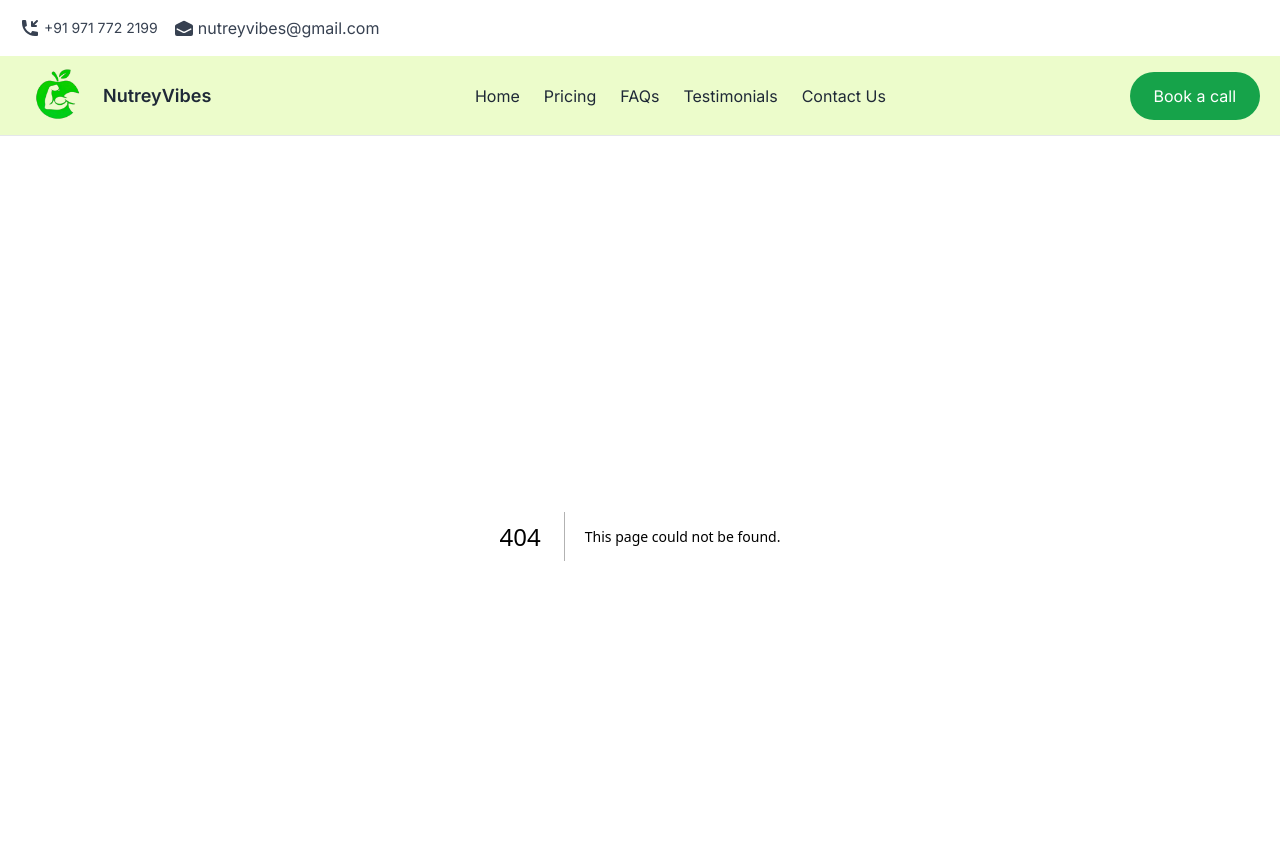
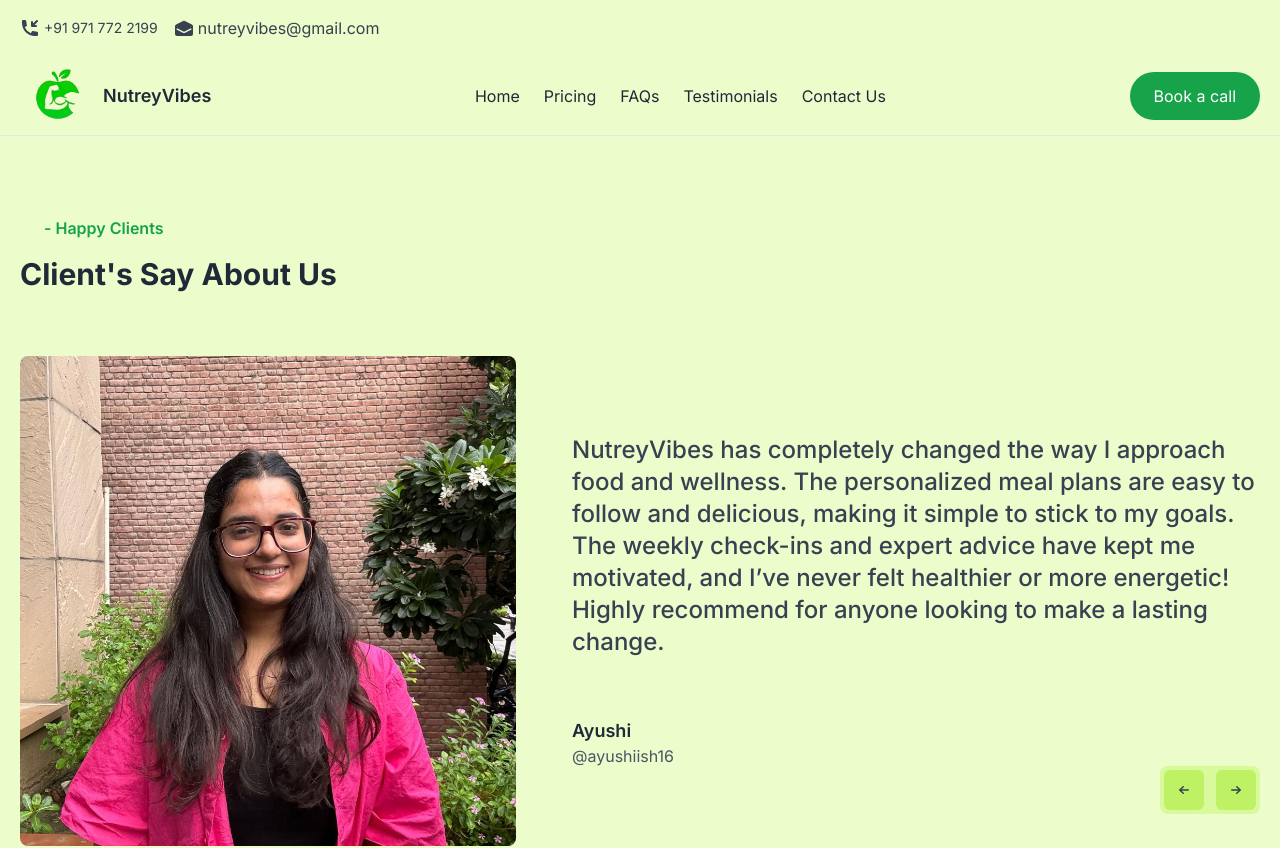
Before and after one commit to vishal7245/nutreyvibes, a Next.js app: page /testimonials in a window 1280 px wide. Before the commit this address had no page. Shown: the top 848 px of the page. Built offline with nearby package versions, Linux system fonts and the light colour scheme.

Commit message:
added testimonials page

```diff
--- /dev/null
+++ b/app/(Community)/testimonials/page.tsx
@@ -0,0 +1,130 @@
+'use client'
+import { useState, useEffect } from 'react'
+import Image from "next/image"
+import { testimonials, Testimonial } from '@/constants'
+
+const page = () => {
+  const [currentIndex, setCurrentIndex] = useState(0)
+  const [isTransitioning, setIsTransitioning] = useState(false)
+  const [direction, setDirection] = useState<'left' | 'right'>('right')
+
+  const nextTestimonial = () => {
+    setDirection('right')
+    setIsTransitioning(true)
+    setCurrentIndex((prevIndex) => (prevIndex + 1) % testimonials.length)
+  }
+
+  const prevTestimonial = () => {
+    setDirection('left')
+    setIsTransitioning(true)
+    setCurrentIndex((prevIndex) => (prevIndex - 1 + testimonials.length) % testimonials.length)
+  }
+
+  useEffect(() => {
+    if (isTransitioning) {
+      const timer = setTimeout(() => setIsTransitioning(false), 300)
+      return () => clearTimeout(timer)
+    }
+  }, [isTransitioning])
+
+  const currentTestimonial = testimonials[currentIndex]
+  return (
+    <section className="py-10 xl:py-20 mb-10 xl:mb-0 overflow-hidden">
+      <div className="max-w-7xl mx-auto px-5 sm:px-10 md:px-12 lg:px-5 space-y-16">
+        <div className="space-y-4 max-w-2xl">
+          <span className="text-green-600  font-semibold pl-6 relative before:absolute before:top-1/2 before:left-0 before:w-5 before:h-px before:rounded-full">
+            - Happy Clients
+          </span>
+          <h1 className="font-bold text-gray-800 text-3xl">Client's Say About Us</h1>
+        </div>
+        <div className="relative">
+          <div className="flex md:items-stretch gap-10 lg:gap-14">
+            <div className="hidden md:flex md:w-1/2 lg:w-2/5 md:h-auto overflow-hidden">
+              <div
+                className={`w-full h-full transition-transform duration-300 ease-in-out ${
+                  isTransitioning
+                    ? direction === 'right'
+                      ? '-translate-x-full'
+                      : 'translate-x-full'
+                    : 'translate-x-0'
+                }`}
+              >
+                <Image
+                  src={currentTestimonial.avatar}
+                  width={1900}
+                  height={900}
+                  alt="Author Avatar"
+                  className="w-full h-full object-cover rounded-lg"
+                />
+              </div>
+            </div>
+            <div className="flex-1 flex flex-col space-y-6 md:space-y-12 lg:space-y-16 md:py-6 lg:py-8 md:h-auto md:justify-center overflow-hidden">
+              <div
+                className={`transition-transform duration-300 ease-in-out ${
+                  isTransitioning
+                    ? direction === 'right'
+                      ? '-translate-x-full'
+                      : 'translate-x-full'
+                    : 'translate-x-0'
+                }`}
+              >
+                <p className="text-xl lg:text-2xl font-medium text-gray-700">
+                  {currentTestimonial.content}
+                </p>
+              </div>
+              <div
+                className={`flex items-start gap-4 transition-transform duration-300 ease-in-out ${
+                  isTransitioning
+                    ? direction === 'right'
+                      ? '-translate-x-full'
+                      : 'translate-x-full'
+                    : 'translate-x-0'
+                }`}
+              >
+                <Image
+                  src={currentTestimonial.avatar}
+                  width={1900}
+                  height={1200}
+                  alt="Author avatar"
+                  className="w-12 h-12 rounded-full flex md:hidden"
+                />
+                <div className="space-y-1 flex-1">
+                  <h2 className="text-lg font-semibold leading-none text-gray-800">
+                    {currentTestimonial.author}
+                  </h2>
+                  <p className="text-gray-600">
+                    {currentTestimonial.position}
+                  </p>
+                </div>
+              </div>
+            </div>
+          </div>
+          <div className="md:absolute md:right-0 md:bottom-6 lg:bottom-8 bg-lime-200 p-1 rounded-lg flex items-start gap-3 w-max mt-10 md:mt-0">
+            <button
+              onClick={prevTestimonial}
+              aria-label="Previous Testimonial"
+              className="outline-none p-2.5 rounded-md text-gray-700 transition ease-linear hover:bg-green-500 bg-lime-300"
+              disabled={isTransitioning}
+            >
+              <svg xmlns="http://www.w3.org/2000/svg" viewBox="0 0 20 20" fill="currentColor" className="w-5 h-5">
+                <path fillRule="evenodd" d="M15 10a.75.75 0 01-.75.75H7.612l2.158 1.96a.75.75 0 11-1.04 1.08l-3.5-3.25a.75.75 0 010-1.08l3.5-3.25a.75.75 0 111.04 1.08L7.612 9.25h6.638A.75.75 0 0115 10z" clipRule="evenodd" />
+              </svg>
+            </button>
+            <button
+              onClick={nextTestimonial}
+              aria-label="Next Testimonial"
+              className="outline-none p-2.5 rounded-md text-gray-700 transition ease-linear hover:bg-green-500 bg-lime-300"
+              disabled={isTransitioning}
+            >
+              <svg xmlns="http://www.w3.org/2000/svg" viewBox="0 0 20 20" fill="currentColor" className="w-5 h-5">
+                <path fillRule="evenodd" d="M5 10a.75.75 0 01.75-.75h6.638L10.23 7.29a.75.75 0 111.04-1.08l3.5 3.25a.75.75 0 010 1.08l-3.5 3.25a.75.75 0 11-1.04-1.08l2.158-1.96H5.75A.75.75 0 015 10z" clipRule="evenodd" />
+              </svg>
+            </button>
+          </div>
+        </div>
+      </div>
+    </section>
+  )
+}
+
+export default page
--- a/app/(Learn-More)/FAQ/page.tsx
+++ b/app/(Learn-More)/FAQ/page.tsx
@@ -3,7 +3,7 @@ import FAQ from '@/components/FAQ'
 
 const page = () => {
   return (
-    <section className='py-10 mb-16 mt-2'>
+    <section className='py-0 xl:py-10 mb-16 mt-0 xl:mt-2'>
         <FAQ />
     </section>
   )
--- a/components/FAQ.tsx
+++ b/components/FAQ.tsx
@@ -13,7 +13,7 @@ const FAQ = () => {
       <Accordion type="single" collapsible className="w-full space-y-4">
         {FAQ_DATA.map((faq, index) => (
           <AccordionItem key={`faq-${index}`} value={`item-${index + 1}`} className="bg-white rounded-md shadow">
-            <AccordionTrigger className="text-base font-semibold px-6 py-4 hover:bg-green-100 transition-colors duration-200">
+            <AccordionTrigger className="text-base font-semibold px-6 py-4 hover:bg-lime-200 transition-colors duration-200">
               {faq.question}
             </AccordionTrigger>
             <AccordionContent className="text-base px-6 py-4 leading-relaxed">
--- a/constants/index.ts
+++ b/constants/index.ts
@@ -3,7 +3,7 @@ export const NAV_LINKS = [
   { href: '/', key: 'home', label: 'Home' },
   { href: '/pricing', key: 'pricing', label: 'Pricing' },
   { href: '/FAQ', key: 'FAQs', label: 'FAQs' },
-  { href: '/', key: 'testimonials', label: 'Testimonials' },
+  { href: '/testimonials', key: 'testimonials', label: 'Testimonials' },
   { href: '/', key: 'contact_us', label: 'Contact Us' },
 ];
 
@@ -109,10 +109,6 @@ export const FAQ_DATA = [
     answer: "Meal plans are regularly adjusted based on your progress, feedback, and any changes in your goals or lifestyle. Typically, updates are made during weekly or monthly check-ins to ensure your plan stays effective and enjoyable."
   },
   {
-    question: "Can I cancel or switch my plan at any time?",
-    answer: "Yes, you can upgrade, downgrade, or cancel your plan at any time. We want your wellness journey to be as flexible as possible. Just reach out to our support team for any plan changes."
-  },
-  {
     question: "What results can I expect?",
     answer: "Results vary based on individual goals and commitment, but many clients experience increased energy, improved health markers, weight management, and overall better well-being within a few months. We focus on sustainable, long-term results rather than quick fixes."
   },
@@ -145,3 +141,37 @@ export const FAQ_DATA = [
     answer: "You can reach us via phone at +91 971 772 2199 or email at nutreyvibes@gmail.com. We're here to answer any questions you may have and help you get started on your wellness journey!"
   }
 ]
+
+export interface Testimonial {
+  content: string;
+  author: string;
+  position: string;
+  avatar: string;
+}
+
+export const testimonials: Testimonial[] = [
+  {
+    content: "NutreyVibes has completely changed the way I approach food and wellness. The personalized meal plans are easy to follow and delicious, making it simple to stick to my goals. The weekly check-ins and expert advice have kept me motivated, and I’ve never felt healthier or more energetic! Highly recommend for anyone looking to make a lasting change.",
+    author: "Ayushi",
+    position: "@ayushiish16",
+    avatar: "/person2.JPG"
+  },
+  {
+    content: "NutreyVibes has been a game-changer in my wellness journey. I’ve tried countless diets, but nothing felt sustainable until now. The personalized approach made all the difference, and the weekly follow-ups kept me accountable without feeling pressured. The recipes are simple, tasty, and fit seamlessly into my lifestyle. I’ve never felt more balanced and confident about my health!",
+    author: "Kashni",
+    position: "@busy.wittymom",
+    avatar: "/person4.jpg"
+  },
+  {
+    content: "I was struggling with finding the right balance in my diet, but NutreyVibes made it effortless. They took the time to understand my specific needs and crafted a plan that truly works for me. In just a few months, I've lost weight, gained energy, and feel more in control of my health. NutreyVibes is more than just a diet plan—it's a lifestyle upgrade.",
+    author: "Nupur",
+    position: "@nupsiiee",
+    avatar: "/person1.jpg"
+  },
+  {
+    content: "Starting with NutreyVibes was the best decision I've made for my health. The team provided a detox diet that refreshed my system, and the flexible meal options fit perfectly into my busy schedule. Their support and accountability have kept me on track, and I love the progress tracking that shows my results. NutreyVibes makes wellness easy and enjoyable!",
+    author: "Yukti",
+    position: "@yuktiiiii_",
+    avatar: "/person3.jpg"
+  },
+]
```
Also changed, not shown: public/person2.JPG, public/person4.jpg.
